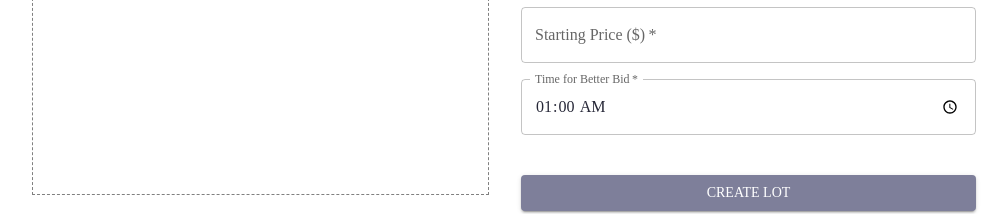
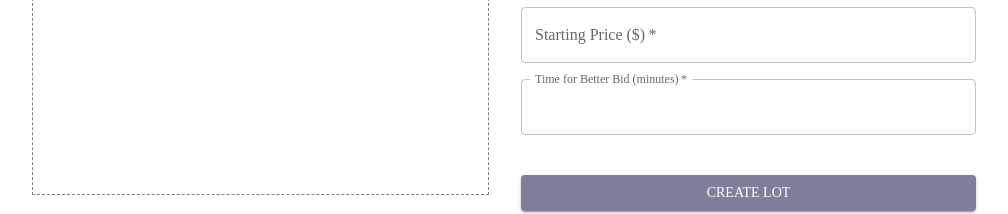
Before and after one commit to proxrustes/hackathon-front, a Next.js app: page /create-lot in a window 1280 px wide. Shown: the part 360-574 px from the top of the page, without its empty margins (136-1144 px from the left). Built offline with nearby package versions, Linux system fonts and the light colour scheme; no server answers.

Commit message:
Time for better bid refactor

```diff
--- a/app/create-lot/page.tsx
+++ b/app/create-lot/page.tsx
@@ -47,9 +47,8 @@ export default function AuctionPage() {
                         required
                         fullWidth
                         id="time"
-                        label="Time for Better Bid"
-                        type="time"
-                        defaultValue="01:00"
+                        label="Time for Better Bid (minutes)"
+                        type="number"
                         InputLabelProps={{
                             shrink: true,
                         }}
--- a/app/lot-overview/[id]/page.tsx
+++ b/app/lot-overview/[id]/page.tsx
@@ -2,6 +2,7 @@ import { Box, Stack, Typography } from "@mui/material";
 
 export default function Page({ params }: { params: { id: string } }) {
     //TODO: fetch lot info based on params.id
+    //TODO:  підключить картинки
     const mockFetchedLotInfo = {
         id: "0", title: "title",
         description: "stringstringstringstringstring string stringstring string string string a string",
@@ -19,7 +20,6 @@ export default function Page({ params }: { params: { id: string } }) {
                 <Stack gap={4}>
                     <Typography variant="h2">{mockFetchedLotInfo.title}</Typography>
                     <Typography variant="h5">{mockFetchedLotInfo.description}</Typography>
-
                 </Stack>
             </Stack>
         </Stack>
```
